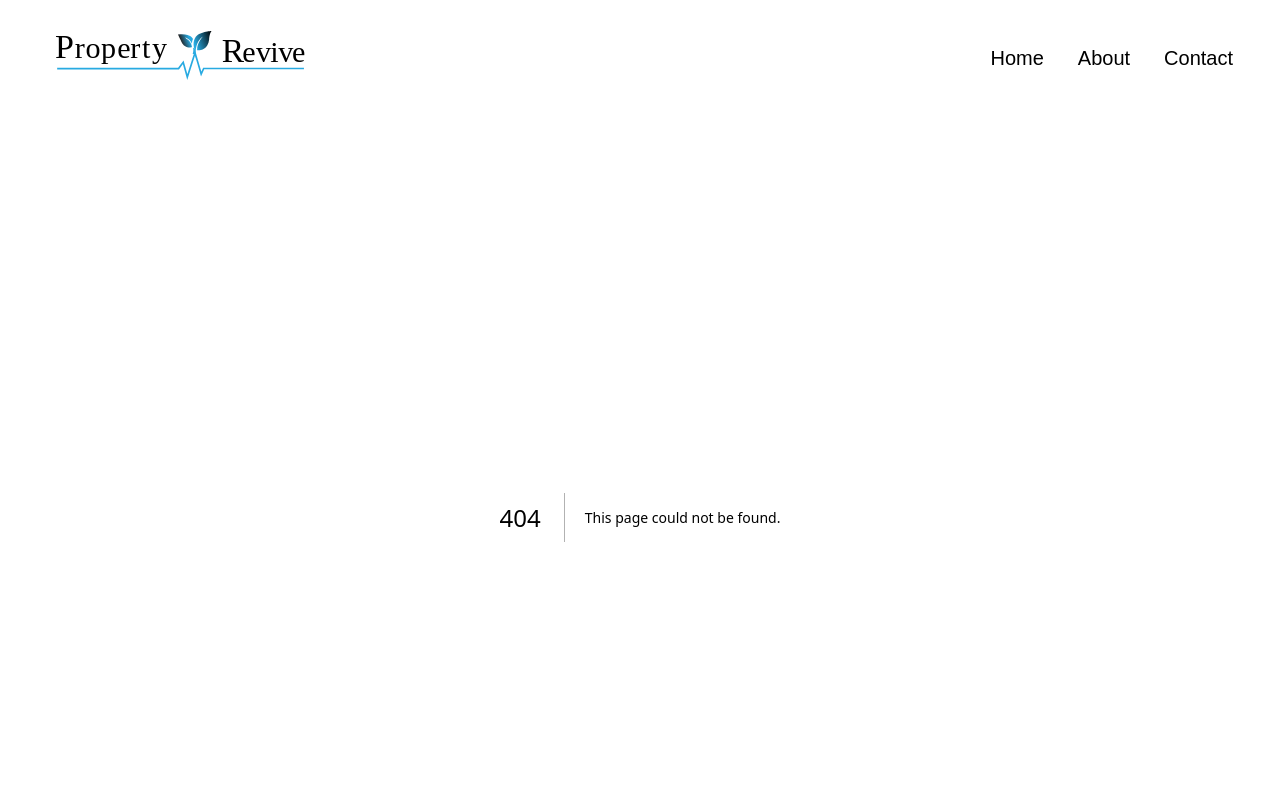
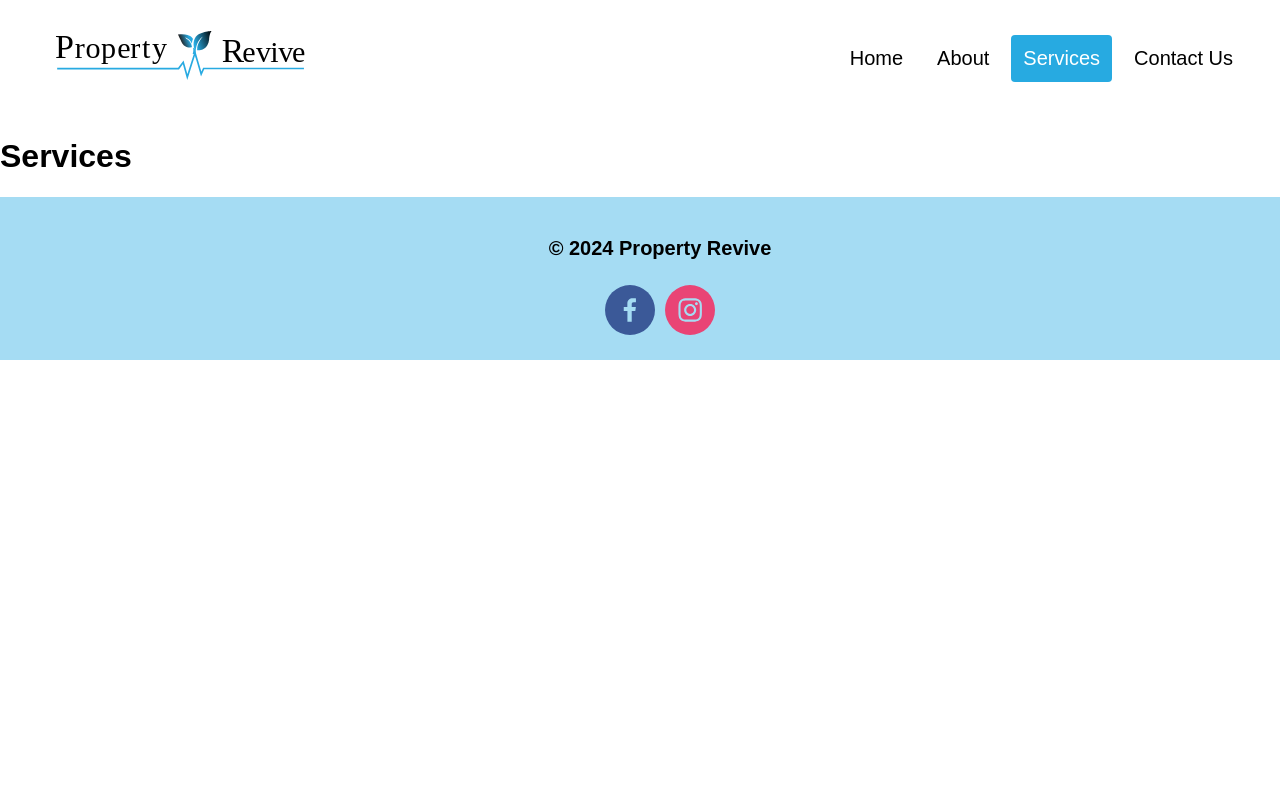
Before and after one commit to RyanHermes/property-revive, a Next.js app: page /services in a window 1280 px wide. Before the commit this address had no page. Shown: the top 800 px of the page. Built offline with nearby package versions, Linux system fonts and the light colour scheme.

Commit message:
feat: hero-text animation

```diff
--- a/app/global.css
+++ b/app/global.css
@@ -67,7 +67,11 @@ body {
     left: 35%;
     transform: translate(-50%, -50%);
     color: white;
-    font-size: 20px;
+    font-size: 40px;
+    font-weight: bold;
+    background-color: rgba(0, 0, 0, 0.5);
+    padding: 20px;
+    border-radius: 50px;
 }
 
 .intro {
--- /dev/null
+++ b/app/services/page.tsx
@@ -0,0 +1,7 @@
+export default function Services() {
+    return (
+        <main>
+            <h1>Services</h1>
+        </main>
+    )
+}
--- a/components/Header.tsx
+++ b/components/Header.tsx
@@ -5,7 +5,8 @@ import Image from 'next/image'
 import { usePathname } from 'next/navigation'
 
 export default function Header() {
-    const pathname = usePathname();
+    const pathname = usePathname()
+
     return (
         <div className="header">
             <Link href="/">
@@ -13,11 +14,12 @@ export default function Header() {
             </Link>
             <div className="headerLinks">
                 <nav>
-                    <Link className={pathname === "/contact" ? "active" : ""} href="/contact">Contact</Link>
+                    <Link className={pathname === "/contact" ? "active" : ""} href="/contact">Contact Us</Link>
+                    <Link className={pathname === "/services" ? "active" : ""} href="/services">Services</Link>
                     <Link className={pathname === "/about" ? "active" : ""} href="/about">About</Link>
                     <Link className={pathname === "/" ? "active" : ""} href="/">Home</Link>
                 </nav>
             </div>
         </div>
-    );
+    )
 }
--- a/package.json
+++ b/package.json
@@ -13,7 +13,8 @@
     "next": "^14.1.4",
     "react": "^18",
     "react-dom": "^18",
-    "react-social-icons": "^6.16.0"
+    "react-social-icons": "^6.16.0",
+    "react-spring": "^9.7.3"
   },
   "devDependencies": {
     "@types/node": "^20",
```
Also changed, not shown: app/page.tsx (+5 -9 lines), components/HeroAnimation.tsx (added, +17 -0 lines), 1 other file (tests, documents, lock files or other folders).
